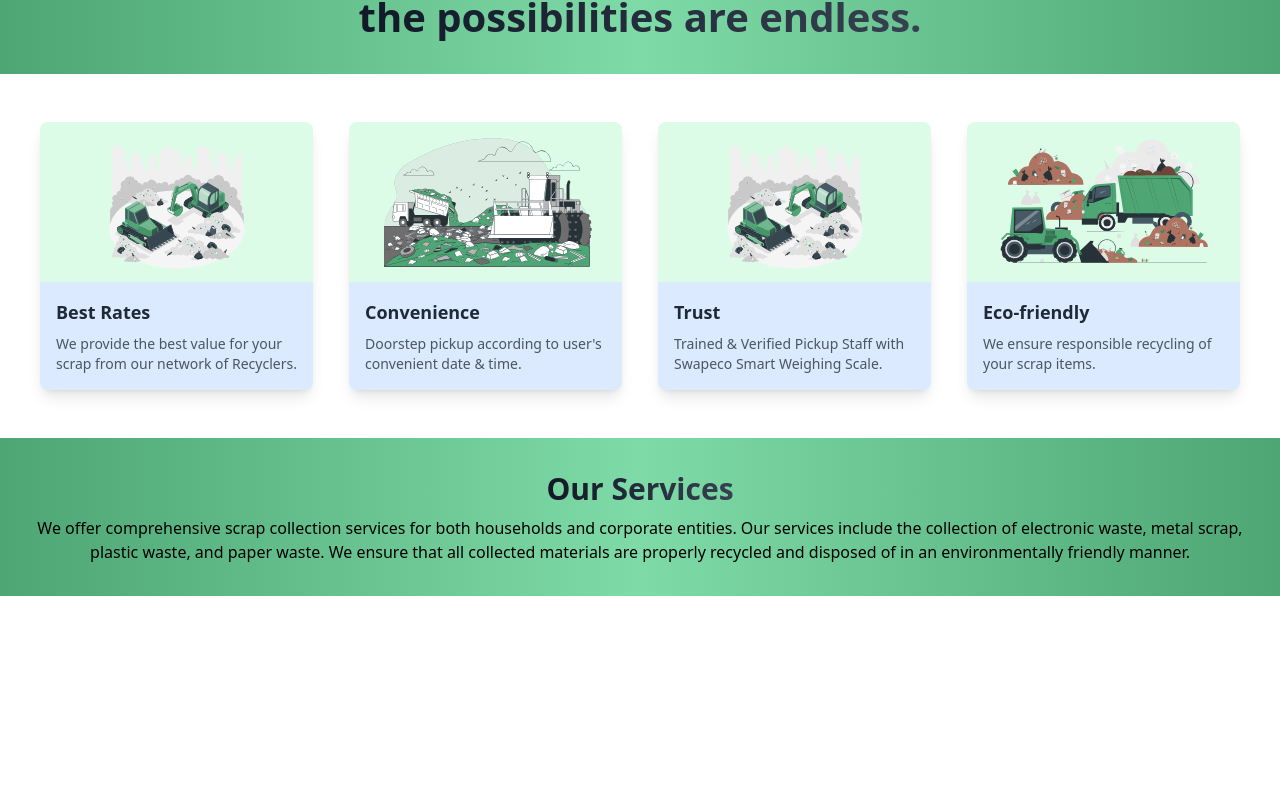
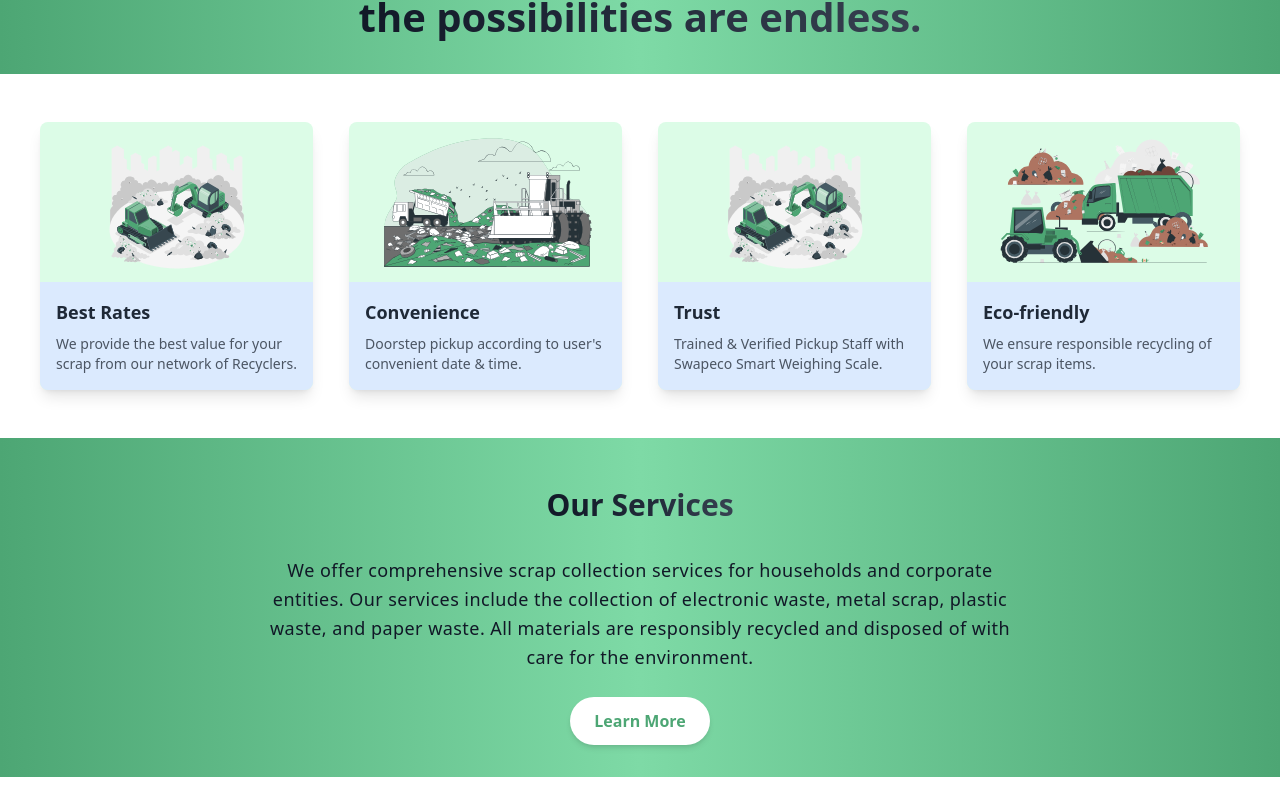
Before and after one commit to Sridhare29/miniti, a React (Create React App) app in the folder miniti/: page / in a window 1280 px wide. Shown: the part 780-1589 px from the top of the page. Before the commit the page ends 1408 px from the top, so only its background shows below. Built offline with nearby package versions, Linux system fonts and the light colour scheme.

Commit message:
refactor

```diff
--- a/miniti/src/components/Layout/AboutBanner.jsx
+++ b/miniti/src/components/Layout/AboutBanner.jsx
@@ -32,7 +32,7 @@ const AboutBanner = () => {
 
   return (
     <div className="w-full mt-8">
-      <div className="flex flex-row items-center px-6 gap-1">
+      <div className="flex flex-row items-center px-6 gap-1 sm:flex-col">
       {cardValues.map((card) => (
           <Card
             key={card.id}
--- a/miniti/src/components/Layout/OurServicesBanner.jsx
+++ b/miniti/src/components/Layout/OurServicesBanner.jsx
@@ -1,16 +1,28 @@
-import React from 'react'
+import React from 'react';
 
 function OurServicesBanner() {
   return (
-    <div className='flex flex-col bg-gradient-to-r from-[#4DA674] via-[#7edaa6] to-[#4DA674] my-8 justify-center items-center py-8 px-4 text-center'>
-      <div className="flex pb-2 bg-red-300 text-[30px] lg:text-[50px] font-extrabold leading-tight text-transparent bg-clip-text bg-gradient-to-r from-gray-900 to-gray-700 animate-fade-in">
-      <h1>Our Services</h1>
+    <div className="flex flex-col bg-gradient-to-r from-[#4DA674] via-[#7edaa6] to-[#4DA674] my-8 justify-center items-center py-8 px-6 text-center">
+      {/* Heading Section */}
+      <div className="flex m-4 text-[30px] sm:text-[20px] lg:text-[50px] font-extrabold leading-tight text-transparent bg-clip-text bg-gradient-to-r from-gray-900 via-gray-800 to-gray-700 animate-text-fade">
+        <h1>Our Services</h1>
       </div>
-      <div className="flex mx-4 font-medium ">
-      <p>We offer comprehensive scrap collection services for both households and corporate entities. Our services include the collection of electronic waste, metal scrap, plastic waste, and paper waste. We ensure that all collected materials are properly recycled and disposed of in an environmentally friendly manner.</p>
+
+      {/* Description Section */}
+      <div className="flex mx-4 mt-4 font-medium text-gray-900 text-lg lg:text-xl tracking-wide leading-relaxed max-w-3xl">
+        <p>
+          We offer comprehensive scrap collection services for households and corporate entities. Our services include the collection of electronic waste, metal scrap, plastic waste, and paper waste. All materials are responsibly recycled and disposed of with care for the environment.
+        </p>
+      </div>
+
+      {/* Decorative Icon/CTA */}
+      <div className="mt-6">
+        <button className="bg-white text-[#4DA674] px-6 py-3 font-semibold rounded-full shadow-md hover:bg-gray-100 transition-all duration-300">
+          Learn More
+        </button>
       </div>
     </div>
-  )
+  );
 }
 
-export default OurServicesBanner
+export default OurServicesBanner;
```
